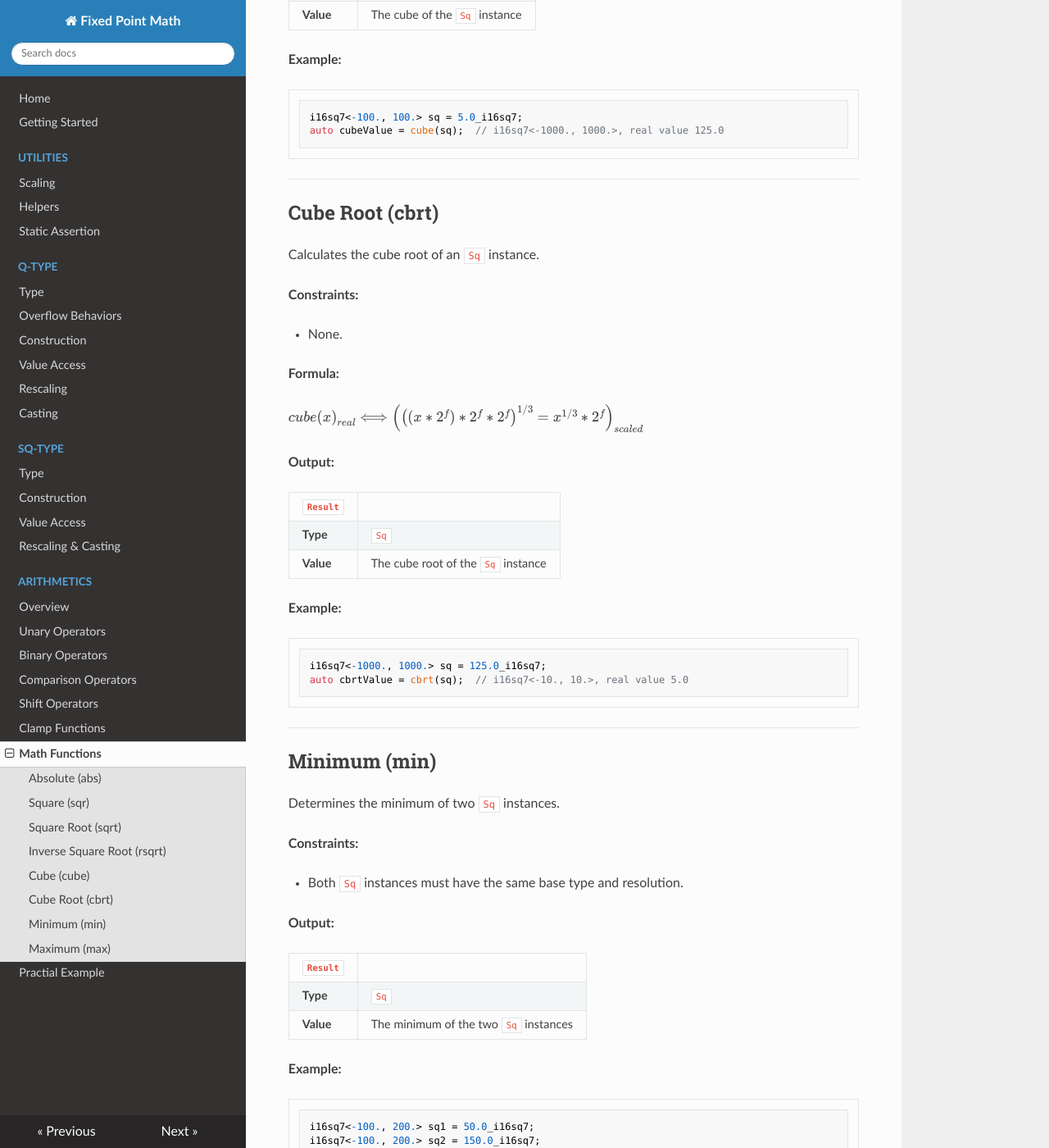
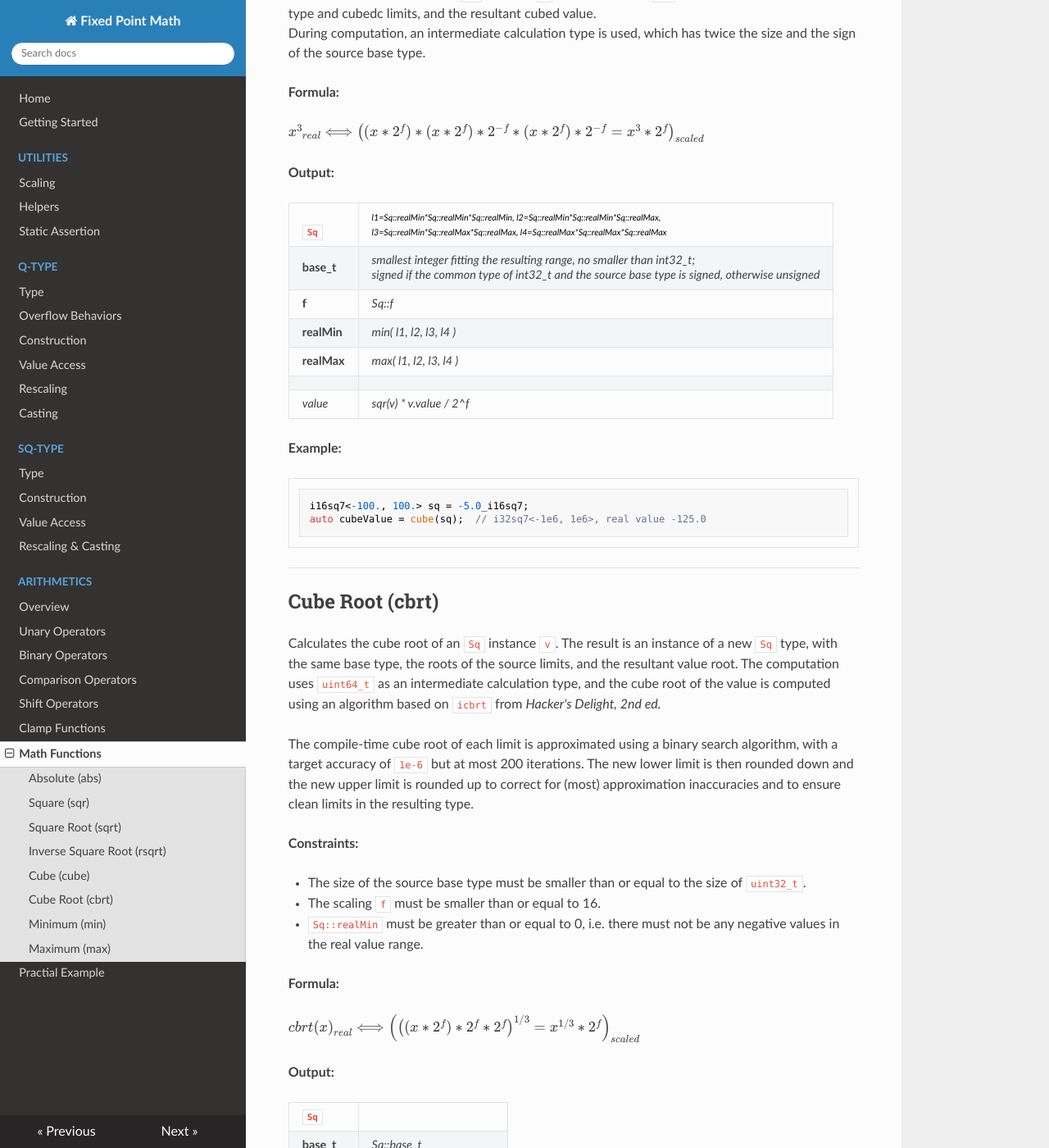
Before and after one commit to wolfjazz/fixed-point-math, an MkDocs documentation site: the page built from docs/arithmetics/math.md, in a window 1280 px wide and 1400 px high, scrolled down 4219 px. Shown: the whole window at 82% size. Built offline with MkDocs 1.6.1, drawn with Linux system fonts in a browser that asks for light colours; nearby versions of some CDN libraries; some of the changed text lies outside the part shown.

Commit message:
Added: Doc for cube and cbrt.

````diff
--- a/docs/arithmetics/math.md
+++ b/docs/arithmetics/math.md
@@ -1,4 +1,6 @@
 # Mathematical Functions
+
+**Note**: Although multiplication and division are used for rescaling *value* in the following sections for clarity, the actual implementation relies on the `s2s` function. By default, this function uses shift operations unless the user has explicitly selected multiplication/division. See [Helpers](../utilities/helpers.md) for details.
 
 ---
 
@@ -8,13 +10,13 @@ Returns the absolute value of an `Sq` instance `v`. Produces a new `Sq` instance
 
 **Constraints:**
 
-If the type is signed, the corresponding minimum integral value must not be in the value range. For instance, if `int8_t` is the base type, a scaled value of -128 is not allowed.
+If the type is signed, the corresponding minimum integral value must not be in the value range. For instance, if `int8_t` is the base type, a scaled value of -128 is not allowed. This is because the absolute value of the minimum integer exceeds the value range of the signed type.
 
 **Output:**
 
 | `Sq` | |
 |-|-|
-| **base_t** | smallest unsigned integer fitting the resulting range, no smaller than the input |
+| **base_t** | *Sq::base_t* |
 | **f** | *Sq::f* |
 | **realMin** | *0.0*, if 0 is in real range of source type, otherwise<br>*min( abs(Sq::realMin), abs(Sq::realMax) )*  |
 | **realMax** | *max( abs(Sq::realMin), abs(Sq::realMax) )* |
@@ -45,8 +47,8 @@ During computation, an intermediate calculation type is used, which has twice th
 |-|-|
 | **base_t** | *smallest integer fitting the resulting range, no smaller than int32_t;<br>signed if the common type of int32_t and the source base type is signed, otherwise unsigned* |
 | **f** | *Sq::f* |
-| **realMin** | *0.0*, if 0 is in real range of source type, otherwise<br>*min( Sq::realMin*Sq::realMin, Sq::realMax*Sq::realMax )*  |
-| **realMax** | *max( Sq::realMin*Sq::realMin, Sq::realMax*Sq::realMax )* |
+| **realMin** | *0.0*, if 0 is in real range of source type, otherwise<br>*min( Sq::realMin\*Sq::realMin, Sq::realMax\*Sq::realMax )*  |
+| **realMax** | *max( Sq::realMin\*Sq::realMin, Sq::realMax\*Sq::realMax )* |
 | | |
 | *value* | *v.value \* v.value / 2^f* |
 
@@ -61,7 +63,9 @@ auto squaredValue = sqr(sq);  // i32sq7<0., 40000.>, real value 100.0
 
 ## Square Root (sqrt)
 
-Calculates the square root of an `Sq` instance `v`. The result is an instance of a new `Sq` type, with an appropriate base type, the roots of the source limits, and the resultant value root. The computation uses `uint64_t` as an intermediate calculation type, and the square root is computed using a binary search algorithm *isqrt* taken from *Hacker's Delight, 2nd ed.*
+Calculates the square root of an `Sq` instance `v`. The result is an instance of a new `Sq` type, with an appropriate base type, the roots of the source limits, and the resultant value root. The computation uses `uint64_t` as an intermediate calculation type, and the square root of the value is computed using a binary search algorithm `isqrt` taken from *Hacker's Delight, 2nd ed.*
+
+The root of each limit is approximated at compile-time using the inverse of the famous inverse square root implementation from *Quake III Arena*, optimized for `uint64_t` and utilizing the Newton-Raphson method. The new lower limit is then rounded down and the new upper limit is rounded up to correct for (most) approximation inaccuracies and to ensure clean limits in the resulting type.
 
 **Constraints:**
 
@@ -97,7 +101,7 @@ auto sqrtValue = sqrt(sq);  // i16sq7<0., 15.>, real value 10.0
 
 Calculates the reciprocal of the square root of an `Sq` instance `v`, commonly used in graphics and physics calculations to improve performance. This results in a new `Sq` instance with an appropriate base type, the reverse square root of the limits, and the resultant value.
 
-The computation uses `uint64_t` as an intermediate calculation type for the square root, which is computed using a binary search algorithm *isqrt* taken from *Hacker's Delight, 2nd ed.*
+The runtime implementation uses the `sqrt` function for the square root, which employs `uint64_t` as an intermediate calculation type and computes the root using the `isqrt` binary search algorithm from *Hacker's Delight, 2nd ed.* The inverse root of each limit is approximated at compile-time using the famous inverse square root implementation from *Quake III Arena*, optimized for `uint64_t` and utilizing the Newton-Raphson method. The new lower limit is then rounded down and the new upper limit is rounded up to correct for (most) approximation inaccuracies and to ensure clean limits in the resulting type.
 
 Note that the result will saturate at the maximum representable real value \(\small thMax\) if the runtime scaled value \(\small x*2^f\) is smaller than or equal to \(\small limit = 2^f / thMax^2\).
 
@@ -105,7 +109,7 @@ Note that the result will saturate at the maximum representable real value \(\sm
 
 - The size of the source base type must be smaller than or equal to the size of `uint32_t`.
 - The scaling `f` must be smaller than the number of digits in the source base type.
-- `Sq::realMin` must be equal to or greater than the type's resolution, i.e. only scaled values >= 1 are permitted.
+- To avoid division by 0, `Sq::realMin` must be equal to or greater than the type's resolution, i.e. only scaled values >= 1 are permitted.
 
 **Formula:**
 
@@ -136,11 +140,8 @@ auto rsqrtValue2 = rsqrt(sq2);  // i8sq6<0., 1.984375>, real value 1.984375
 
 ## Cube (cube)
 
-Computes the cube (\(x^3\)) of an `Sq` instance.
-
-**Constraints:**
-
-- The real value range of the `Sq` instance must be within the cube root of the maximum representable value for the type to avoid overflow.
+Computes the cube (\(x^3\)) of an `Sq` instance `v`. Produces a new `Sq` instance with a proper base type and cubedc limits, and the resultant cubed value.
+During computation, an intermediate calculation type is used, which has twice the size and the sign of the source base type.
 
 **Formula:**
 
@@ -148,51 +149,63 @@ Computes the cube (\(x^3\)) of an `Sq` instance.
 
 **Output:**
 
-| `Result` | |
-|----------|-|
-| **Type** | `Sq` |
-| **Value** | The cube of the `Sq` instance |
+| `Sq` | <span style="font-weight:normal;font-size:8pt">*l1=Sq::realMin\*Sq::realMin\*Sq::realMin, l2=Sq::realMin\*Sq::realMin\*Sq::realMax,<br>l3=Sq::realMin\*Sq::realMax\*Sq::realMax, l4=Sq::realMax\*Sq::realMax\*Sq::realMax*</span> |
+|-|-|
+| **base_t** | *smallest integer fitting the resulting range, no smaller than int32_t;<br>signed if the common type of int32_t and the source base type is signed, otherwise unsigned* |
+| **f** | *Sq::f* |
+| **realMin** | *min( l1, l2, l3, l4 )*  |
+| **realMax** | *max( l1, l2, l3, l4 )* |
+| | |
+| *value* | *sqr(v) \* v.value / 2^f* |
 
 **Example:**
 
 ```cpp
-i16sq7<-100., 100.> sq = 5.0_i16sq7;
-auto cubeValue = cube(sq);  // i16sq7<-1000., 1000.>, real value 125.0
+i16sq7<-100., 100.> sq = -5.0_i16sq7;
+auto cubeValue = cube(sq);  // i32sq7<-1e6, 1e6>, real value -125.0
 ```
 
 ---
 
 ## Cube Root (cbrt)
 
-Calculates the cube root of an `Sq` instance.
+Calculates the cube root of an `Sq` instance `v`. The result is an instance of a new `Sq` type, with the same base type, the roots of the source limits, and the resultant value root. The computation uses `uint64_t` as an intermediate calculation type, and the cube root of the value is computed using an algorithm based on `icbrt` from *Hacker's Delight, 2nd ed.*
+
+The compile-time cube root of each limit is approximated using a binary search algorithm, with a target accuracy of `1e-6` but at most 200 iterations. The new lower limit is then rounded down and the new upper limit is rounded up to correct for (most) approximation inaccuracies and to ensure clean limits in the resulting type.
 
 **Constraints:**
 
-- None.
+- The size of the source base type must be smaller than or equal to the size of `uint32_t`.
+- The scaling `f` must be smaller than or equal to 16.
+- `Sq::realMin` must be greater than or equal to 0, i.e. there must not be any negative values in the real value range.
 
 **Formula:**
 
-\({cube(x)}_{real} \Longleftrightarrow {\left(\left((x*2^f)*2^f*2^f\right)^{1/3} = x^{1/3}*2^f\right)}_{scaled}\)
+\({cbrt(x)}_{real} \Longleftrightarrow {\left(\left((x*2^f)*2^f*2^f\right)^{1/3} = x^{1/3}*2^f\right)}_{scaled}\)
 
 **Output:**
 
-| `Result` | |
-|----------|-|
-| **Type** | `Sq` |
-| **Value** | The cube root of the `Sq` instance |
+| `Sq` | |
+|-|-|
+| **base_t** | *Sq::base_t* |
+| **f** | *Sq::f* |
+| **realMin** | *floor( cbrt(Sq::realMin) )* |
+| **realMax** | *ceil( cbrt(Sq::realMax) )* |
+| | |
+| *value* | *icbrt( v.value \* 2^f \* 2^f )* |
 
 **Example:**
 
 ```cpp
-i16sq7<-1000., 1000.> sq = 125.0_i16sq7;
-auto cbrtValue = cbrt(sq);  // i16sq7<-10., 10.>, real value 5.0
+i16sq7<0., 200.> sq = 125.0_i16sq7;
+auto cbrtValue = cbrt(sq);  // i16sq7<0., 6.>, real value 5.0
 ```
 
 ---
 
 ## Minimum (min)
 
-Determines the minimum of two `Sq` instances.
+Determines the minimum of two `Sq` instances `v1` and `v2`.
 
 **Constraints:**
 
@@ -217,7 +230,7 @@ auto minValue = min(sq1, sq2);  // i16sq7<-100., 200.>, real value 50.0
 
 ## Maximum (max)
 
-Determines the maximum of two `Sq` instances.
+Determines the maximum of two `Sq` instances `v1` and `v2`.
 
 **Constraints:**
 
````
Also changed, not shown: docs/arithmetics/binary.md (+2 -0 lines), docs/arithmetics/clamp.md (+2 -0 lines).
